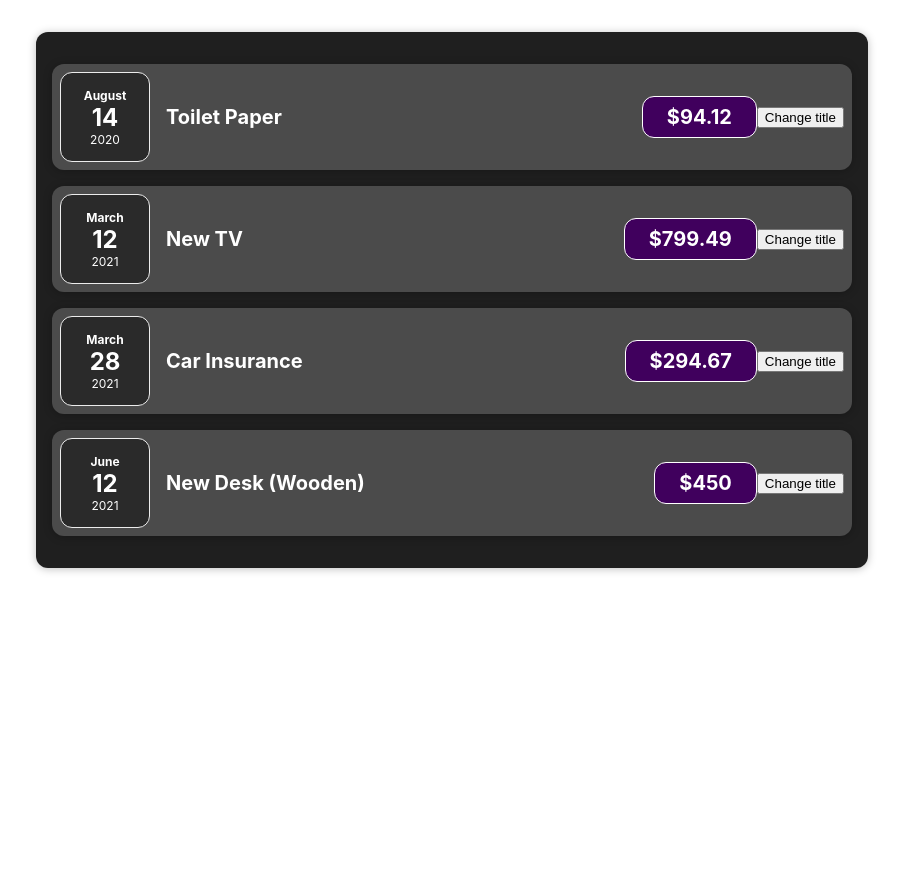
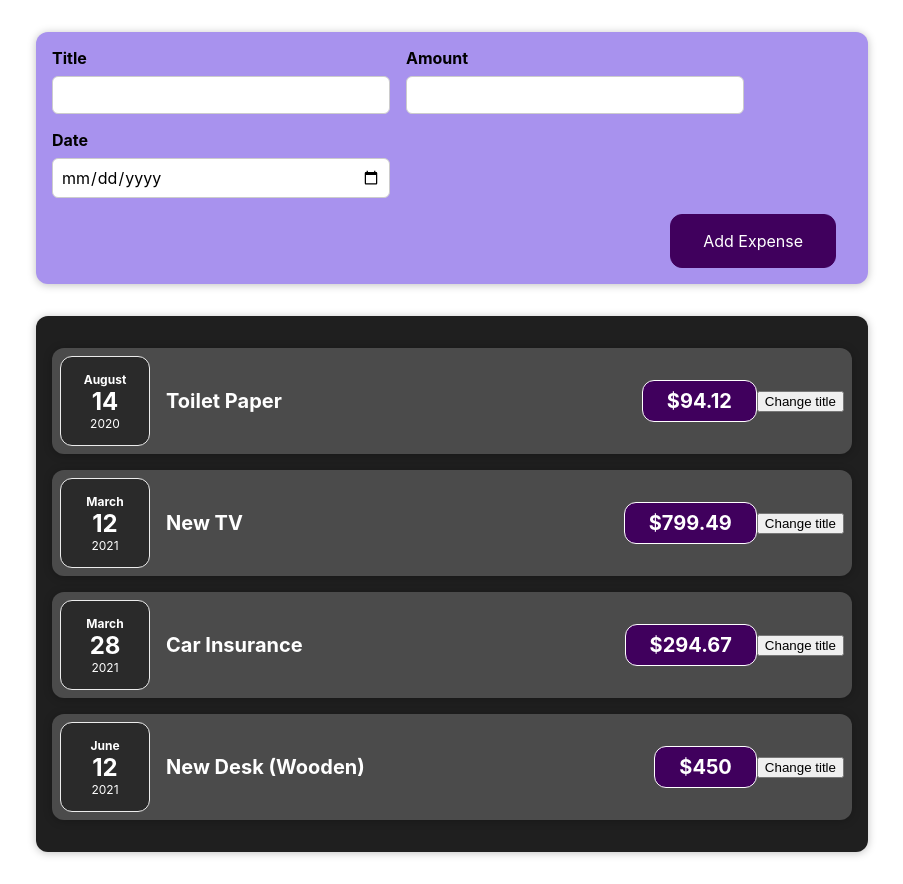
Before and after one commit to Damianbaba/Expenses-Tracker, a React (Create React App) app: page / in a window 1280 px wide. Shown: the whole page, without its empty margins (188-1091 px from the left). Before the commit the page ends 800 px from the top, so only its background shows below. Built offline with nearby package versions, Linux system fonts and the light colour scheme.

Commit message:
add onChange state

```diff
--- a/src/App.js
+++ b/src/App.js
@@ -1,4 +1,5 @@
 import './App.css';
+import NewExpense from './components/NewExpense/NewExpense';
 import Expenses from './components/Expenses/Expenses';
 
 const App = () => {
@@ -27,6 +28,7 @@
 
   return (
     <div>
+      <NewExpense />
       <Expenses items={expenses} />
     </div>
   );
--- a/src/components/NewExpense/ExpenseForm.js
+++ b/src/components/NewExpense/ExpenseForm.js
@@ -1,12 +1,37 @@
+import React, { useState } from 'react';
 import './ExpenseForm.css'
 const ExpenseForm = () => {
+    const [enteredTitle, setEnteredTitle] = useState('');
+    const [enteredAmount, setEnteredAmout] = useState('');
+    const [enteredDate, setEnteredDate] = useState('');
+
+    const titleChangeHandler = (e) => {
+        setEnteredTitle(e.target.value);
+    }
+    const amountChsngeHandler = (e) => {
+        setEnteredAmout(e.target.value);
+    }
+    const dateChsngeHandler = (e) => {
+        setEnteredDate(e.target.value);
+    }
     return <div>
         <form>
             <div className='new-expense__controls'>
                 <div className='new-expense__control'>
                     <label>Title</label>
-                    <input type='text' />
+                    <input type='text' onChange={titleChangeHandler} />
                 </div>
+                <div className='new-expense__control'>
+                    <label>Amount</label>
+                    <input type='number' min='0.01' step='0.01' onChange={amountChsngeHandler} />
+                </div>
+                <div className='new-expense__control'>
+                    <label>Date</label>
+                    <input type='date' min='2019-01-01' max='2023-12-31' onChange={dateChsngeHandler} />
+                </div>
+            </div>
+            <div className='new-expense__actions'>
+                <button type='submit'>Add Expense</button>
             </div>
         </form>
     </div>
--- a/src/components/NewExpense/NewExpense.js
+++ b/src/components/NewExpense/NewExpense.js
@@ -1,8 +1,11 @@
-import './NewExpense.css'
+import "./NewExpense.css";
+import ExpenseForm from "./ExpenseForm";
 const NewExpense = () => {
-    return <div className='new-expense'>
+    return (
+        <div className="new-expense">
+            <ExpenseForm />
+        </div>
+    );
+};
 
-    </div>
-}
-
-export default NewExpense
+export default NewExpense;
```
